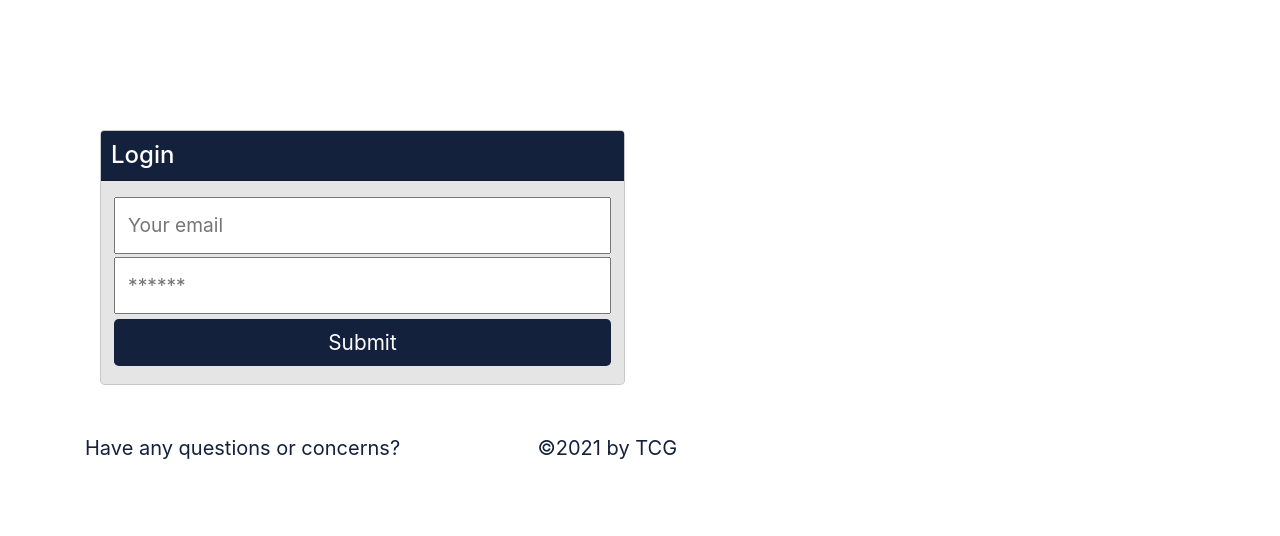
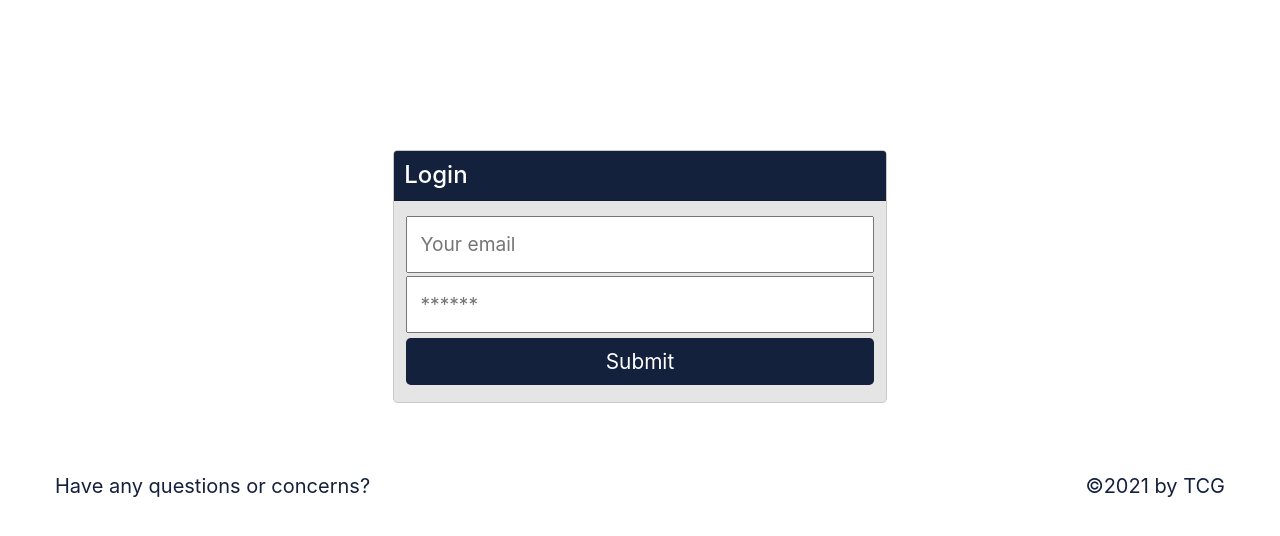
Before and after one commit to deepikabekal/TCG, a React (Create React App) app in the folder client/: page /login in a window 1280 px wide. Shown: the top 536 px of the page. Built offline with nearby package versions, Linux system fonts and the light colour scheme.

Commit message:
flex added

```diff
--- a/client/src/index.css
+++ b/client/src/index.css
@@ -140,3 +140,52 @@ nav a:hover {
   /* border: 2px solid var(--dark); */
   /* border-radius: var(--border-radius); */
 }
+
+/* LAYOUT */
+.container {
+  width: 85%;
+  max-width: 1200px;
+  margin-left: auto;
+  margin-right: auto;
+}
+
+.container-fluid {
+  width: 92%;
+}
+
+/* flex */
+
+.flex-column {
+  display: flex;
+  flex-direction: column;
+  flex-wrap: wrap;
+}
+
+.flex-row {
+  display: flex;
+  /* flex-wrap: wrap; */
+}
+
+.justify-center {
+  justify-content: center;
+}
+
+.justify-flex-start {
+  justify-content: flex-start;
+}
+
+.justify-space-between-lg {
+  justify-content: space-between;
+}
+
+.align-center {
+  align-items: center;
+}
+
+col-12 {
+  flex: 0 0 100%;
+}
+
+.col-md-6 {
+  flex: 0 0 calc(100% * 6 / 12 - 0.5%);
+}
```
